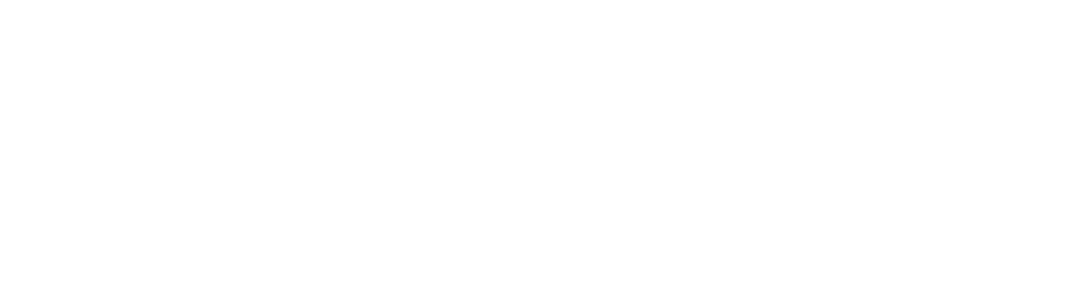
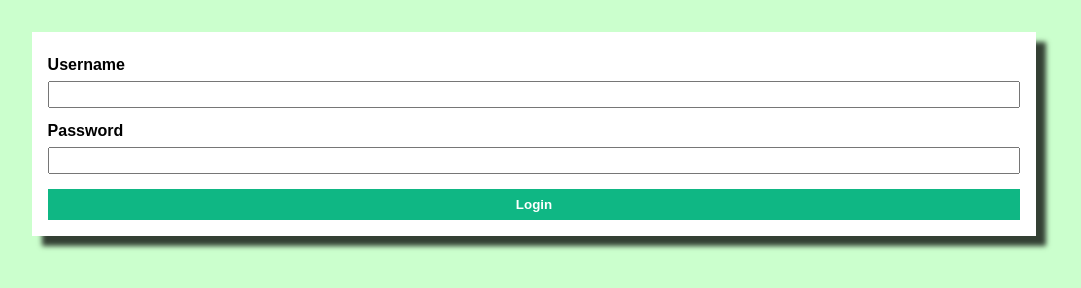
Before and after one commit to Seth-Gardner/codeup-web-exercises, a plain HTML site: page login_form_css.html in a window 1280 px wide. Shown: the whole page, without its empty margins (106-1187 px from the left). Drawn offline with Linux system fonts and the light colour scheme.

Commit message:
finished css login practice

```diff
--- a/css/login.css
+++ b/css/login.css
@@ -11,6 +11,8 @@ body, html {
 }
 
 form {
+    margin: 1em;
+    padding: 1em;
     /* This form should be separated from other elements by 1em */
     /* There must be 1em between the content and the border of this element */
 }
@@ -19,30 +21,43 @@ fieldset {
     -webkit-box-shadow: 10px 10px 5px 0 rgba(0,0,0,0.75);
     -moz-box-shadow: 10px 10px 5px 0 rgba(0,0,0,0.75);
     box-shadow: 10px 10px 5px 0 rgba(0,0,0,0.75);
+    padding: 1em;
+    background: white;
+    border: none;
     /* There must be 1em between the content and the border of this element */
     /* It should have no border */
     /* Its background should be white */
 }
 
 .width-80 {
+    width: 80%;
+    margin: auto;
     /* The element with this class should 80% of the width and it must be centered */
     /* Read how to center elements with margin here: http://learnlayout.com/margin-auto.html*/
 }
 
 .form-group {
+    width: 100%;
+    margin: .5em 0em;
     /* This element must use 100% of the width */
     /* It should have a separation of .5em from elements on top of it and below it*/
 }
 
 .form-label {
+    font-weight: bold;
     /* The text of a label must be bold */
 }
 
 .btn-block {
+    width: 100%;
     /* This element should use 100% of the width */
 }
 
 .btn {
+    padding: 8px;
+    color: white;
+    font-weight: bold;
+    border: 1px lightslategray;
     /* There must be a separation of 8px between the text and the border of this element */
     /* The text color of this element should be white and bold */
     /* The border of this element should be 1px, and its color should be light grey */
@@ -50,6 +65,10 @@ fieldset {
 }
 
 .form-control {
+    padding: 4px 0;
+    margin: .5em 0;
+    width: calc(100% - 0px);
+
     /* There must be 4px on top of the text and below the text of an input with this class */
     /* It should have a separation of .5em from elements on top of it and below it */
 
@@ -57,5 +76,5 @@ fieldset {
     /* See the example at: https://developer.mozilla.org/en-US/docs/Web/CSS/calc */
     /* HINT: Calculate based on the padding of the `.btn` class */
     /* HINT: Examples are available at: https://glitch.com/~input-button-width */
-    width: 100%;
+
 }
--- a/login_form_css.html
+++ b/login_form_css.html
@@ -1,10 +1,24 @@
-<!DOCTYPE html>
-<html lang="en">
-<head>
-    <meta charset="UTF-8">
-    <title>Title</title>
+<html lang="en"><head>
+  <meta charset="UTF-8">
+  <title>Login</title>
+  <link rel="stylesheet" href="css/login.css">
 </head>
 <body>
+<main>
+  <form action="#">
+    <fieldset class="width-80">
+      <div class="form-group">
+        <label for="username" class="form-label">Username</label>
+        <input type="text" id="username" name="username" class="form-control">
+      </div>
+      <div class="form-group">
+        <label for="password" class="form-label">Password</label>
+        <input type="password" id="password" name="password" class="form-control">
+      </div>
+      <button class="btn btn-block">Login</button>
+    </fieldset>
+  </form>
+</main>
 
-</body>
-</html>
+
+</body></html>
```
